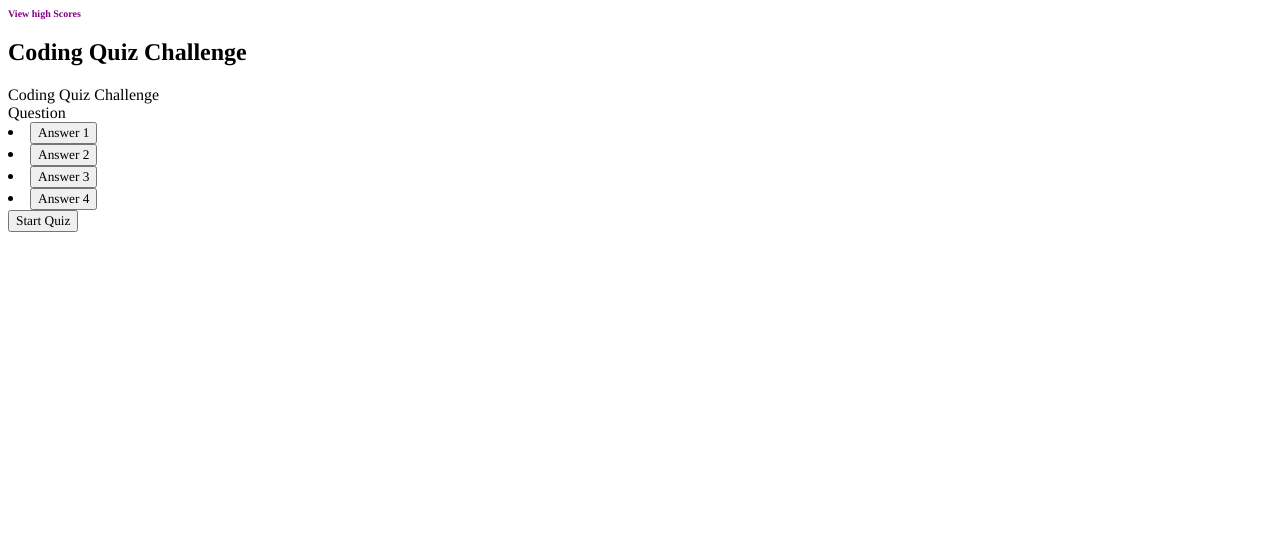
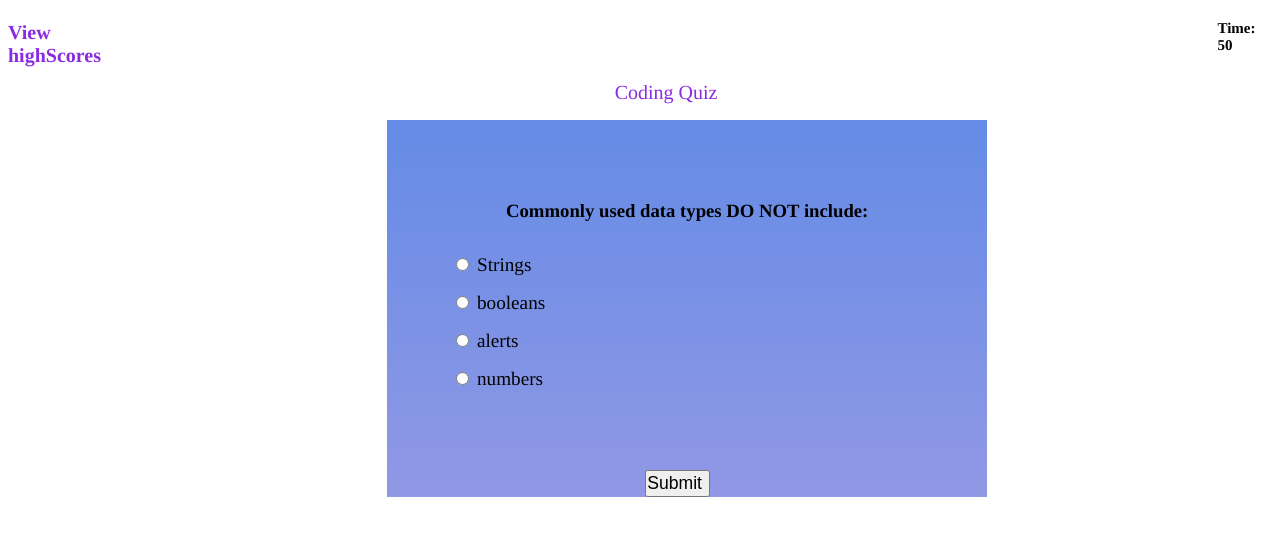
Before and after one commit to Adzy89/quiz, a plain HTML site: page index.html in a window 1280 px wide. Drawn offline with Linux system fonts and the light colour scheme.

Commit message:
created questions and functions for quiz no errors

```diff
--- a/Assets/images/style.css
+++ b/Assets/images/style.css
@@ -1,19 +1,84 @@
-*, *::before, *::after {
+* {
     box-sizing: border-box;
-    font-family: Times, 'Times New Roman', serif;
-};
+}
 
 /* added global border setting for html page */
 
 body {
-    padding: 0;
-    margin: 0;
-
+    background-color: #fff;
+    background-image: linear-gradient(315deg,#fff 0%, #fff);
+    font-family: Times, 'Times New Roman', serif, 'Poppins';
+    height: 100vh;
 }
 
-#heading {
-    font-size: 10px;
-    color: purple;
+.title {
+    margin-left: 48%;
+    margin-top: 10%;
+    font-size: 20px;
+    color: blueviolet;
 }
 
-/* changed header color to purple and changed the size */
+.header-container {
+    display: flex;
+    margin-bottom: 30%;
+    font-size: 10px;
+    color: blueviolet;
+    padding: 0px;
+    margin: 0px;
+}
+
+#timer {
+    color: black;
+    display: block;
+    margin-left: 85%;
+}
+
+
+.quiz-container {
+    align-items: center;
+    margin-left: 30%;
+    background-color: #fff;
+    width: 600px;
+    overflow: hidden;
+    border: smooth;
+    background: linear-gradient(#648be6, #9198e5);
+}
+
+.quiz-header {
+    width: 600px;
+    padding: 4rem;
+    text-align: center;
+    margin: 0;
+    border: #fff;
+}
+
+h3{
+    padding: 1rem;
+    text-align: center;
+    margin: 0;
+}
+
+ul {
+    list-style-type: none;
+    padding: 0;
+}
+
+ul li {
+    font-size: 1.2rem;
+    margin: 1rem 0;
+    text-align: left;
+}
+
+ul li label {
+    cursor: pointer;
+}
+
+#submit {
+    display: flex;
+    align-items: center;
+    justify-content: center;
+    padding-left: 0;
+    cursor: pointer;
+    font-size: 1.1rem;
+    margin-left: 43%;
+}
--- a/Assets/script.js
+++ b/Assets/script.js
@@ -1 +1,133 @@
-/* i honestly couldn't get the concept around my head */
+
+var quizData= [
+    {
+    question: "Commonly used data types DO NOT include:",
+    a: "Strings",
+    b: "booleans",
+    c: "alerts",
+    d: "numbers",
+    correct: "c",
+  },
+  {
+    question: "The condition in an if / else statement is enclosed within _____.",
+    a: "qoutes",
+    b: "curly brackets",
+    c: "parentheses",
+    d: "square brackets",
+    correct: "c",
+  },
+  {
+    question: "Arrays in JavaScript can be used to store _____.",
+    a: "numbers and strings",
+    b: "other arrays",
+    c: "booleans",
+    d: "all of the above",
+    correct: "d",
+  },
+  {
+    question: "String values must be enclosed within _____ when being asssigned to variables.",
+    a: "commas",
+    b: "curly brackets",
+    c: "quotes",
+    d: "parentheses",
+    correct: "b",
+  },
+  {
+    question: "A very useful tool used during developing and debugging for printing content to debugger is:",
+    a: "conosle.log",
+    b: "Javascript",
+    c: "terminal/bash",
+    d: "for loops",
+    correct: "a",
+  },
+  ];
+
+  var timer = document.querySelector("#time");
+  var startBtn = document.querySelector("#start-btn");
+  var quiz = document.getElementById('quiz');
+  var answerEls = document.querySelectorAll('.answer');
+  var questionEl = document.getElementById('question');
+  var a_text = document.getElementById('a_text');
+  var b_text = document.getElementById('b_text');
+  var c_text = document.getElementById('c_text');
+  var d_text = document.getElementById('d_text');
+  var submitBtn = document.getElementById('submit');
+
+  var currentTime = timer.textContent;
+
+  var currentQuiz = 0
+  var score = 0
+
+  loadQuiz()
+
+  function loadQuiz(){
+
+        deselectAnswers()
+
+        var currentQuizData = quizData[currentQuiz]
+
+        questionEl.innerText = currentQuizData.question
+        a_text.innerText = currentQuizData.a
+        b_text.innerText = currentQuizData.b
+        c_text.innerText = currentQuizData.c
+        d_text.innerText = currentQuizData.d
+  }
+
+  function deselectAnswers(){
+    answerEls.forEach(answerEl => answerEl.checked = false)
+
+  }
+
+  function getSelected(){
+    var answer
+    answerEls.forEach(answerEl => {
+        if(answerEl.checked){
+            answer = answerEl.id
+        }
+    })
+    return answer
+  }
+
+
+submitBtn.addEventListener('click', () => {
+    var answer = getSelected()
+    if(answer){
+        if (answer === quizData[currentQuiz].correct){
+            score++
+        }
+
+        currentQuiz++
+
+        if (currentQuiz < quizData.length){
+            loadQuiz()
+        } else {
+            quiz.innerHTML = `
+            <h3>Your Score is: ${score}/${quizData.length} </h3>
+
+            <button onclick = "location.reload()">Restart</button>
+            `
+        }
+
+    }
+    var timerStart = setInterval(function () {
+        currentTime--;
+        timer.textContent = currentTime;
+        checkTime(timerStart);
+      }, 1000);
+
+     setInterval()
+});
+
+
+function checkTime(timerInterval) {
+    if (questionEl == quizData.length) {
+      clearInterval(timerInterval);
+      endGame();
+    } else if (currentTime <= 0) {
+      timer.textContent = 0;
+      currentTime = 0;
+      clearInterval(timerInterval);
+    }
+}
+
+loadQuiz()
--- a/index.html
+++ b/index.html
@@ -4,30 +4,56 @@
     <meta charset="UTF-8">
     <meta http-equiv="X-UA-Compatible" content="IE=edge">
     <meta name="viewport" content="width=device-width, initial-scale=1.0">
-    <link href="/Assets/images/style.css" rel="stylesheet">
-    <script> src="/Assets/script.js"</script>
-    <title>Quiz</title>
+    <link rel="stylesheet" href="Assets/images/style.css">
+    <title>Quiz App</title>
 </head>
 
 <body>
-    <section>
-    <h1 id="heading">View high Scores</h1>
-    <h2> Coding Quiz Challenge</h2>
-    </section>
 
-    <div class="slideshow-container">
-        <div id="question-container">Coding Quiz Challenge</div>
-        <div id="question">Question</div>
-        <div id="answer-buttons" class="btn-list" class="hide">
-            <li><button class="btn">Answer 1</button></li>
-            <li><button class="btn">Answer 2</button></li>
-            <li><button class="btn">Answer 3</button></li>
-            <li><button class="btn">Answer 4</button></li>
-        </div>
-    <div class="controls">
-        <button id="Start-btn" class="start-btn btn">Start Quiz</button>
+    <div class="header-container">
+        <h1>View highScores<h2 id="timer">Time: <span id="time">50</span></h2></h1>
     </div>
 
+    <div class="main"><span class ="title">Coding Quiz</span>
+        <div class="question-block">
+            <p class="question"></p>
+        </div>
+
+    <div class="quiz-container" id="quiz">
+        <div class="quiz-header">
+            <h3 id="question">Question Text</h3>
+            <ul>
+                <li>
+                    <input type="radio" id="a" class="answer">
+                    <label for="a" id="a_text">Answer</label>
+                </li>
+
+                <li>
+                    <input type="radio" name="answer" id="b" class="answer">
+                    <label for="b" id="b_text">Answer</label>
+                </li>
+
+                <li>
+                    <input type="radio" name="answer" id="c" class="answer">
+                    <label for="c" id="c_text">Answer</label>
+                </li>
+
+                <li>
+                    <input type="radio" name="answer" id="d" class="answer">
+                    <label for="d" id="d_text">Answer</label>
+                </li>
+            </ul>
+
+        </div>
+
+        <button id="submit">Submit</button>
+
     </div>
+
+    <br>
+    <div class = "answertext" id="answertext"></div>
+    <div class ="scoretext" id="scoretext"></div>
+
+    <script src="Assets/script.js"></script>
 </body>
 </html>
```
Also changed, not shown: 1 other file.
